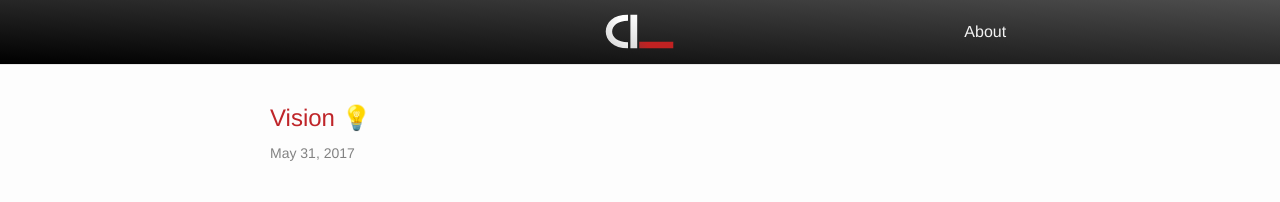
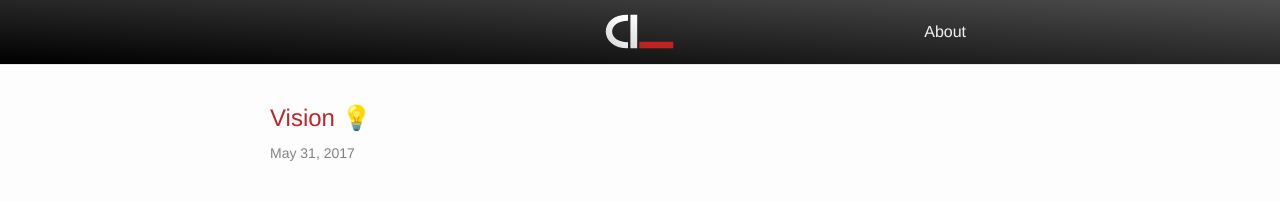
Before and after one commit to albinekcom/albinekcom.github.io, a Jekyll site: the page built from index.md, in a window 1280 px wide. Shown: the top 202 px of the page. Built offline with Jekyll 4.4.1, drawn with Linux system fonts in a browser that asks for light colours.

Commit message:
Improve header

```diff
--- a/_sass/minima/_layout.scss
+++ b/_sass/minima/_layout.scss
@@ -30,6 +30,7 @@
 }
 
 .header-right {
+  position: relative;
   float: left;
   width: 33.33%;
   height: 100%;
@@ -43,10 +44,10 @@
 }
 
 .right-inner {
-  position: relative;
+  position: absolute;
   top: 50%;
-  left: 90%;
-  transform: translate(-50%, -50%);
+  left: 50%;
+  transform: translate(90%, -50%);
 }
 
 .navigation-about {
```
